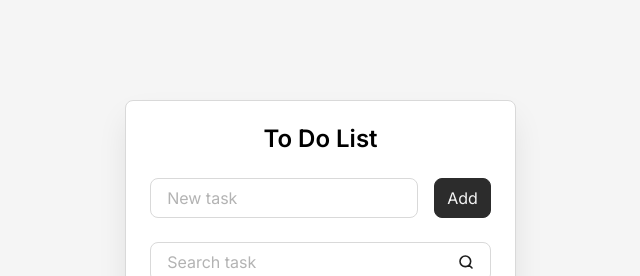
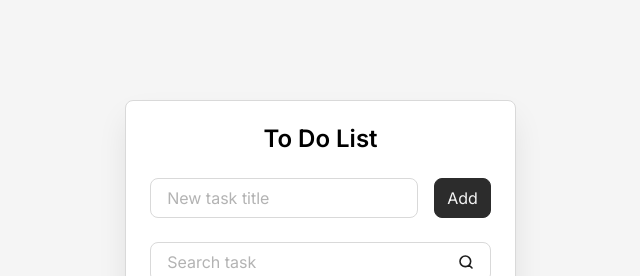
Before and after one commit to HelenVirtanen/react-app, a React (Vite) app: page / in a window 1280 px wide. Shown: the top 276 px of the page, without its empty margins (312-952 px from the left). Built offline with nearby package versions, Linux system fonts and the light colour scheme.

Commit message:
feat(Field.jsx): add Field props

```diff
--- a/src/components/AddTaskFrom.jsx
+++ b/src/components/AddTaskFrom.jsx
@@ -4,7 +4,11 @@ import Button from "./Button";
 const AddTaskForm = () => {
   return (
     <form className="todo__form">
-      <Field />
+      <Field
+        className="todo__field"
+        label="New task title"
+        id="new-task"
+      />
       <Button />
     </form>
   );
--- a/src/components/Field.jsx
+++ b/src/components/Field.jsx
@@ -1,14 +1,17 @@
-const Field = () => {
+const Field = (props) => {
+  const { className = "", id, label, type = "text" } = props;
+
   return (
-    <div className="todo__field field">
-      <label className="field__label" htmlFor="new-task">
-        New task
+    <div className={`field ${className}`}>
+      <label className="field__label" htmlFor={id}>
+        {label}
       </label>
       <input
         className="field__input"
-        id="new-task"
+        id={id}
         placeholder=" "
         autoComplete="off"
+        type={type}
       />
     </div>
   );
--- a/src/components/SearchTaskForm.jsx
+++ b/src/components/SearchTaskForm.jsx
@@ -1,18 +1,14 @@
+import Field from "./Field";
+
 const SearchTaskForm = () => {
   return (
     <form className="todo__form">
-      <div className="todo__field field">
-        <label className="field__label" htmlFor="search-task">
-          Search task
-        </label>
-        <input
-          className="field__input"
-          id="search-task"
-          placeholder=" "
-          autoComplete="off"
-          type="search"
-        />
-      </div>
+      <Field
+        className="todo__field"
+        label="Search task"
+        id="search-task"
+        type="search"
+      />
     </form>
   );
 };
--- a/src/components/TodoList.jsx
+++ b/src/components/TodoList.jsx
@@ -9,7 +9,7 @@ const TodoList = () => {
 
   return (
     <ul className="todo__list">
-      <TodoItem />
+      <TodoItem title="Выпить молока" isDone={true}/>
       <li className="todo__item todo-item">
         <input className="todo-item__checkbox" id="task-2" type="checkbox" />
         <label className="todo-item__label" htmlFor="task-2">
```
